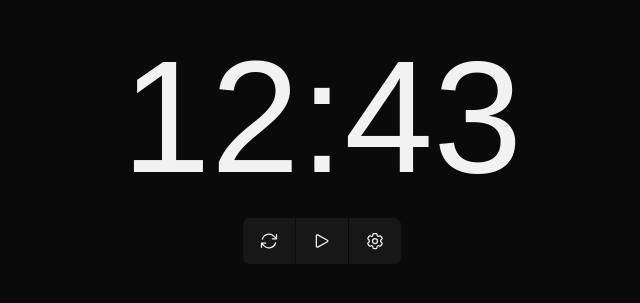
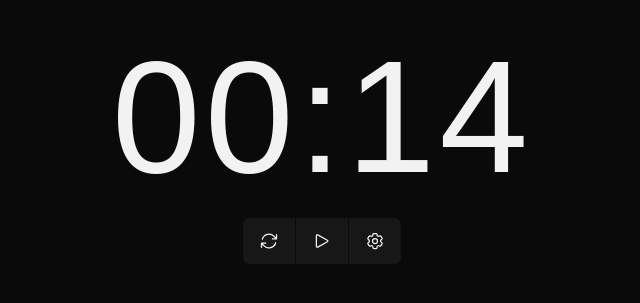
Before and after one commit to NusratJahann/sight-timer, a React (Vite) app: page / in a window 1280 px wide. Shown: the part 259-562 px from the top of the page, without its empty margins (318-958 px from the left). Built offline with nearby package versions, Linux system fonts and the light colour scheme; a web font is replaced by a local one.

Commit message:
timer functionality added

```diff
--- a/src/Page/Timer.tsx
+++ b/src/Page/Timer.tsx
@@ -1,57 +1,88 @@
+import { useEffect, useState } from "react";
 const Timer = () => {
+
+  // get time
+  const [time, setTime] = useState({
+    minutes: 0,
+    seconds: 21
+  })
+
+
+  // tells whenever the timer is on or off
+  const [isRunning, setIsRunning] = useState(true);
+
+  useEffect(() => {
+    let timer: any; // potential timer
+
+    // if isRunning is true then let the timer start
+    if(isRunning){
+
+      timer = setInterval(() => {
+
+        // if the timer fully hits 0 then that mean the timer is end and it has to show some sort of alarm
+        if (time.minutes === 0 && time.seconds === 0) {
+          clearInterval(timer);
+          //! future alarm here
+        }
+
+        // when second is 0
+        else if (time.seconds === 0) {
+
+          setTime({
+            // if second is 0 then minute is = minute - 1... because, 03:00 => 02:59
+            minutes: time.minutes - 1,
+
+            // 03:00 => 02:59
+            seconds: 59
+          });
+
+        }
+
+        // normally decreasing the second
+        else {
+          setTime({
+            minutes: time.minutes, // minute chilling 😎
+            seconds: time.seconds - 1, // decrement of seconds (until second condition is true) 😑
+          });
+        }
+
+      }, 1000)
+    }
+    return () => clearInterval(timer);
+  }, [time, isRunning])
+
+
   return (
     <>
       <div className="flex flex-col justify-center w-full items-center h-screen">
-          <p className="text-[10rem] font-regular leading-tight">12:43</p>
+        {/* the timer */}
+          <p className="text-[10rem] font-medium leading-tight tracking-wide">
+            <span>{time.minutes < 10 ? "0"+time.minutes : time.minutes}</span>:
+            <span>{time.seconds < 10 ? "0"+time.seconds : time.seconds}</span>
+          </p>
+
+         {/*buttons  */}
         <div className="join">
+
+          {/* restart btn */}
           <button className="btn-icon join-item border-base-100">
-            <svg
-              xmlns="http://www.w3.org/2000/svg"
-              fill="none"
-              viewBox="0 0 24 24"
-              strokeWidth={1.5}
-              stroke="currentColor"
-              className="w-5 h-5">
-              <path
-                strokeLinecap="round"
-                strokeLinejoin="round"
-                d="M16.023 9.348h4.992v-.001M2.985 19.644v-4.992m0 0h4.992m-4.993 0l3.181 3.183a8.25 8.25 0 0013.803-3.7M4.031 9.865a8.25 8.25 0 0113.803-3.7l3.181 3.182m0-4.991v4.99"
-              />
+            <svg xmlns="http://www.w3.org/2000/svg" fill="none" viewBox="0 0 24 24" strokeWidth={1.5} stroke="currentColor" className="w-5 h-5">
+              <path strokeLinecap="round" strokeLinejoin="round" d="M16.023 9.348h4.992v-.001M2.985 19.644v-4.992m0 0h4.992m-4.993 0l3.181 3.183a8.25 8.25 0 0013.803-3.7M4.031 9.865a8.25 8.25 0 0113.803-3.7l3.181 3.182m0-4.991v4.99" />
             </svg>
           </button>
+
+          {/* start / pause btn */}
           <button className="btn-icon join-item border-base-100">
-            <svg
-              xmlns="http://www.w3.org/2000/svg"
-              fill="none"
-              viewBox="0 0 24 24"
-              strokeWidth={1.5}
-              stroke="currentColor"
-              className="w-5 h-5">
-              <path
-                strokeLinecap="round"
-                strokeLinejoin="round"
-                d="M5.25 5.653c0-.856.917-1.398 1.667-.986l11.54 6.348a1.125 1.125 0 010 1.971l-11.54 6.347a1.125 1.125 0 01-1.667-.985V5.653z"
-              />
+            <svg xmlns="http://www.w3.org/2000/svg" fill="none" viewBox="0 0 24 24" strokeWidth={1.5} stroke="currentColor" className="w-5 h-5">
+              <path strokeLinecap="round" strokeLinejoin="round" d="M5.25 5.653c0-.856.917-1.398 1.667-.986l11.54 6.348a1.125 1.125 0 010 1.971l-11.54 6.347a1.125 1.125 0 01-1.667-.985V5.653z"/>
             </svg>
           </button>
+
+          {/* settings btn */}
           <button className="btn-icon join-item border-base-100">
-            <svg
-              xmlns="http://www.w3.org/2000/svg"
-              fill="none"
-              viewBox="0 0 24 24"
-              strokeWidth={1.5}
-              stroke="currentColor"
-              className="w-5 h-5">
-              <path
-                strokeLinecap="round"
-                strokeLinejoin="round"
-                d="M9.594 3.94c.09-.542.56-.94 1.11-.94h2.593c.55 0 1.02.398 1.11.94l.213 1.281c.063.374.313.686.645.87.074.04.147.083.22.127.324.196.72.257 1.075.124l1.217-.456a1.125 1.125 0 011.37.49l1.296 2.247a1.125 1.125 0 01-.26 1.431l-1.003.827c-.293.24-.438.613-.431.992a6.759 6.759 0 010 .255c-.007.378.138.75.43.99l1.005.828c.424.35.534.954.26 1.43l-1.298 2.247a1.125 1.125 0 01-1.369.491l-1.217-.456c-.355-.133-.75-.072-1.076.124a6.57 6.57 0 01-.22.128c-.331.183-.581.495-.644.869l-.213 1.28c-.09.543-.56.941-1.11.941h-2.594c-.55 0-1.02-.398-1.11-.94l-.213-1.281c-.062-.374-.312-.686-.644-.87a6.52 6.52 0 01-.22-.127c-.325-.196-.72-.257-1.076-.124l-1.217.456a1.125 1.125 0 01-1.369-.49l-1.297-2.247a1.125 1.125 0 01.26-1.431l1.004-.827c.292-.24.437-.613.43-.992a6.932 6.932 0 010-.255c.007-.378-.138-.75-.43-.99l-1.004-.828a1.125 1.125 0 01-.26-1.43l1.297-2.247a1.125 1.125 0 011.37-.491l1.216.456c.356.133.751.072 1.076-.124.072-.044.146-.087.22-.128.332-.183.582-.495.644-.869l.214-1.281z"
-              />
-              <path
-                strokeLinecap="round"
-                strokeLinejoin="round"
-                d="M15 12a3 3 0 11-6 0 3 3 0 016 0z"
-              />
+            <svg xmlns="http://www.w3.org/2000/svg" fill="none" viewBox="0 0 24 24" strokeWidth={1.5} stroke="currentColor" className="w-5 h-5">
+              <path strokeLinecap="round" strokeLinejoin="round" d="M9.594 3.94c.09-.542.56-.94 1.11-.94h2.593c.55 0 1.02.398 1.11.94l.213 1.281c.063.374.313.686.645.87.074.04.147.083.22.127.324.196.72.257 1.075.124l1.217-.456a1.125 1.125 0 011.37.49l1.296 2.247a1.125 1.125 0 01-.26 1.431l-1.003.827c-.293.24-.438.613-.431.992a6.759 6.759 0 010 .255c-.007.378.138.75.43.99l1.005.828c.424.35.534.954.26 1.43l-1.298 2.247a1.125 1.125 0 01-1.369.491l-1.217-.456c-.355-.133-.75-.072-1.076.124a6.57 6.57 0 01-.22.128c-.331.183-.581.495-.644.869l-.213 1.28c-.09.543-.56.941-1.11.941h-2.594c-.55 0-1.02-.398-1.11-.94l-.213-1.281c-.062-.374-.312-.686-.644-.87a6.52 6.52 0 01-.22-.127c-.325-.196-.72-.257-1.076-.124l-1.217.456a1.125 1.125 0 01-1.369-.49l-1.297-2.247a1.125 1.125 0 01.26-1.431l1.004-.827c.292-.24.437-.613.43-.992a6.932 6.932 0 010-.255c.007-.378-.138-.75-.43-.99l-1.004-.828a1.125 1.125 0 01-.26-1.43l1.297-2.247a1.125 1.125 0 011.37-.491l1.216.456c.356.133.751.072 1.076-.124.072-.044.146-.087.22-.128.332-.183.582-.495.644-.869l.214-1.281z"/>
+              <path strokeLinecap="round" strokeLinejoin="round" d="M15 12a3 3 0 11-6 0 3 3 0 016 0z"/>
             </svg>
           </button>
         </div>
```
